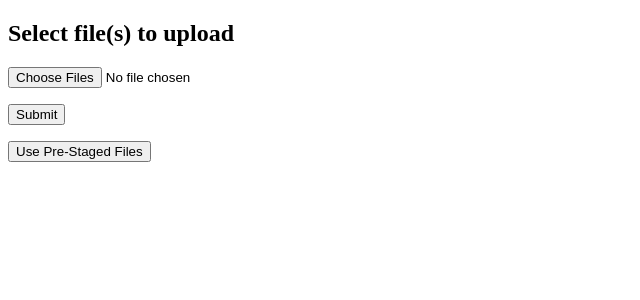
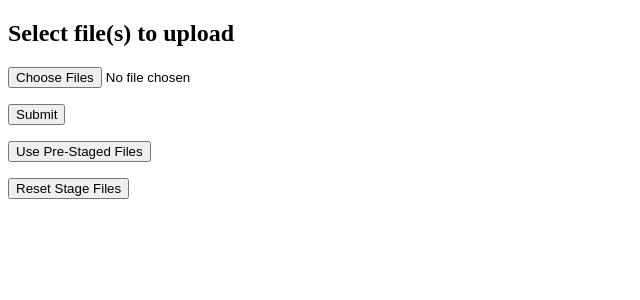
Before and after one commit to bmarlow/uploader_app, a Flask app: page / in a window 1280 px wide. Shown: the top 300 px of the page, without its empty margins (0-640 px from the left). Run offline with Flask 2, Linux system fonts and the light colour scheme.

Commit message:
allow env reset

```diff
--- a/main.py
+++ b/main.py
@@ -57,6 +57,17 @@ def download_files(path):
     flash('File downloaded')
     return redirect('/')
 
+@app.route("/reset", methods=['POST'])
+def reset_stage():
+    if request.method == 'POST':
+        try:
+            shutil.move("/root/data/X.npy", "/root/uploads/X.npy")
+            shutil.move("/root/data/y.npy", "/root/uploads/y.npy")
+            shutil.rmtree("/root/uploads")
+        except Exception as e:
+            return redirect('/')
+    flash('staging reset')
+    return redirect('/')
 
 def fire_kafka_producer_log(filename):
     producer = kafka.KafkaProducer(bootstrap_servers='my-cluster-kafka-bootstrap:9092')
--- a/templates/upload.html
+++ b/templates/upload.html
@@ -27,3 +27,8 @@
 		<input type="submit" value="Use Pre-Staged Files">
 	</p>
 </form>
+
+<form method="post" action="/reset" enctype="multipart/form-data">
+		<input type="submit" value="Reset Stage Files">
+	</p>
+</form>
```
